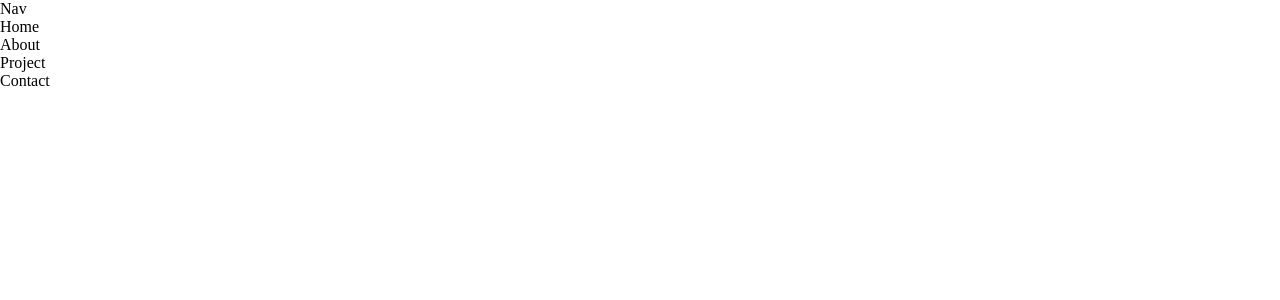
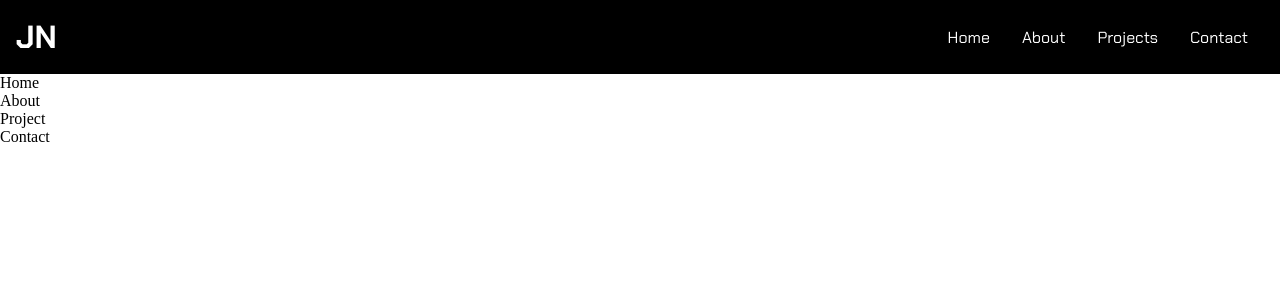
Before and after one commit to Jsonng7952/personal-portfolio, a React (Create React App) app: page / in a window 1280 px wide. Shown: the top 300 px of the page. Built offline with nearby package versions, Linux system fonts and the light colour scheme.

Commit message:
Added initial styling for Nav bar

```diff
--- a/src/components/Nav.js
+++ b/src/components/Nav.js
@@ -1,8 +1,17 @@
-import React from 'react'
+import React from 'react';
+import { NavContainer, NavLogo, NavList, NavLink } from './styles/Nav.styled';
 
 function Nav() {
   return (
-    <div>Nav</div>
+    <NavContainer>
+      <NavLogo>JN</NavLogo>
+      <NavList>
+        <NavLink>Home</NavLink>
+        <NavLink>About</NavLink>
+        <NavLink>Projects</NavLink>
+        <NavLink>Contact</NavLink>
+      </NavList>
+    </NavContainer>
   )
 }
 
--- a/src/components/styles/Nav.styled.js
+++ b/src/components/styles/Nav.styled.js
@@ -0,0 +1,29 @@
+import styled from "styled-components";
+
+export const NavContainer = styled.div`
+  background-color: ${props => props.theme.colorPrimary};
+  font-family: ${props => props.theme.fontFamily};
+  padding: 1em;
+  display: flex;
+  justify-content: space-between;
+  align-items: center;
+`
+export const NavLogo = styled.div`
+  color: ${props => props.theme.colorSecondary};
+  font-weight: ${props => props.theme.fontWeight700};
+  font-size: 2rem;
+  cursor: pointer;
+`
+
+export const NavList = styled.ul`
+  display: flex;
+  list-style: none;
+`
+
+export const NavLink = styled.li`
+  color: ${props => props.theme.colorSecondary};
+  font-weight: ${props => props.theme.fontWeight400};
+  font-size: 1rem;
+  margin: 0 1em;
+  cursor: pointer;
+`
```
